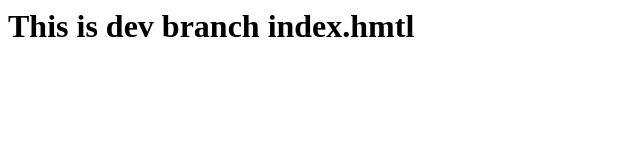
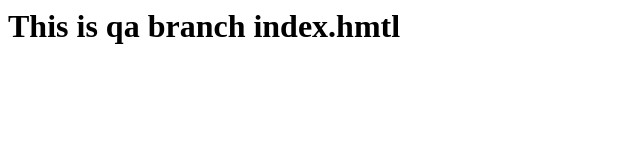
Before and after one commit to anilbichkule/Vel-Assignment, a plain HTML site: page index.html in a window 1280 px wide. Shown: the whole page, without its empty margins (0-640 px from the left). Drawn offline with Linux system fonts and the light colour scheme.

Commit message:
qa index

```diff
--- a/index.html
+++ b/index.html
@@ -1 +1 @@
-<h1>This is dev branch  index.hmtl</h1>
+<h1>This is qa branch index.hmtl</h1>
```
